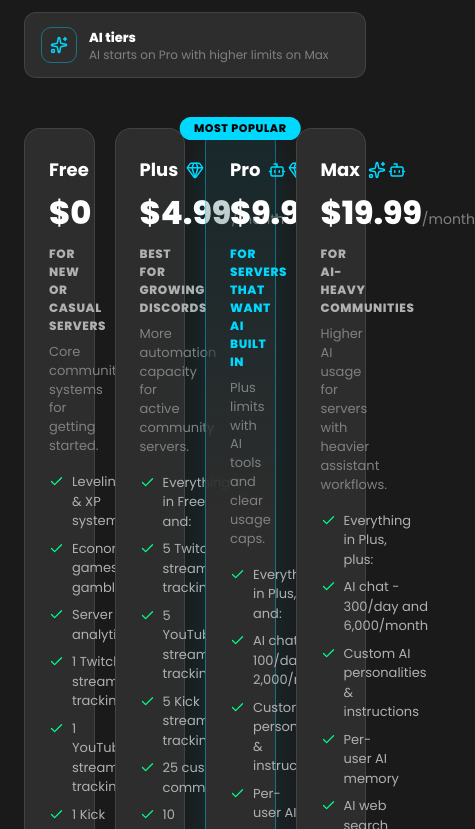
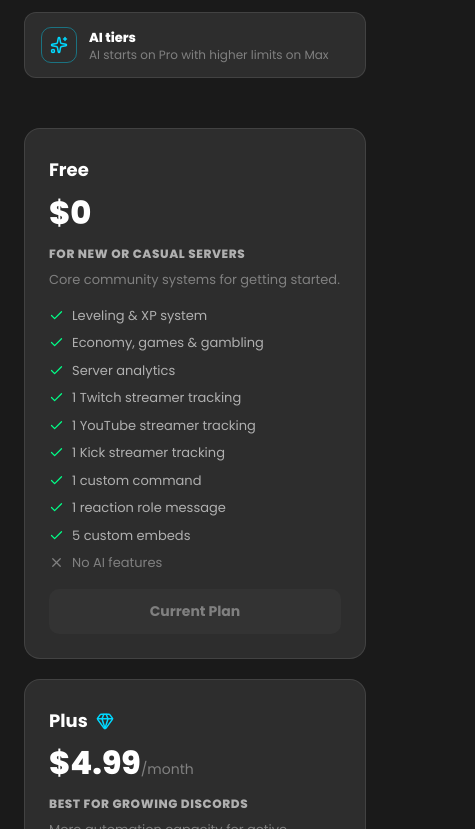
Before and after one commit to acosmic/acosmibot-website, a React (Vite) app: page /pricing in a window 390 px wide. Shown: the part 795-1624 px from the top of the page, 475 px wide, since content can reach past the window. Built offline with nearby package versions, Linux system fonts and the light colour scheme.

Commit message:
pricing page fixes

```diff
--- a/src/pages/PremiumPage.tsx
+++ b/src/pages/PremiumPage.tsx
@@ -239,9 +239,8 @@
         </div>
 
         {/* Pricing cards */}
-        <div style={{
+        <div className="pricing-plans-grid" style={{
           display: 'grid',
-          gridTemplateColumns: 'repeat(4, minmax(0, 1fr))',
           gap: '20px', alignItems: 'stretch',
           overflow: 'visible',
           paddingTop: '16px',
--- a/src/styles/globals.css
+++ b/src/styles/globals.css
@@ -58,6 +58,22 @@
     min-height: 100vh;
     margin: 0;
     padding: 0;
+}
+
+.pricing-plans-grid {
+    grid-template-columns: repeat(4, minmax(260px, 1fr));
+}
+
+@media (max-width: 1180px) {
+    .pricing-plans-grid {
+        grid-template-columns: repeat(2, minmax(260px, 1fr));
+    }
+}
+
+@media (max-width: 640px) {
+    .pricing-plans-grid {
+        grid-template-columns: minmax(0, 1fr);
+    }
 }
 
 /* ============================================================
```
